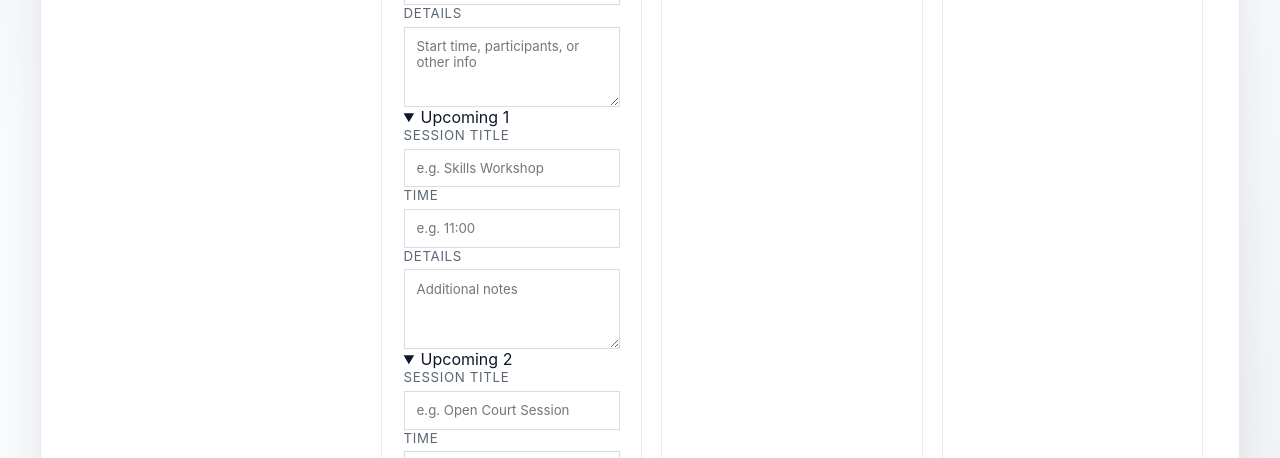
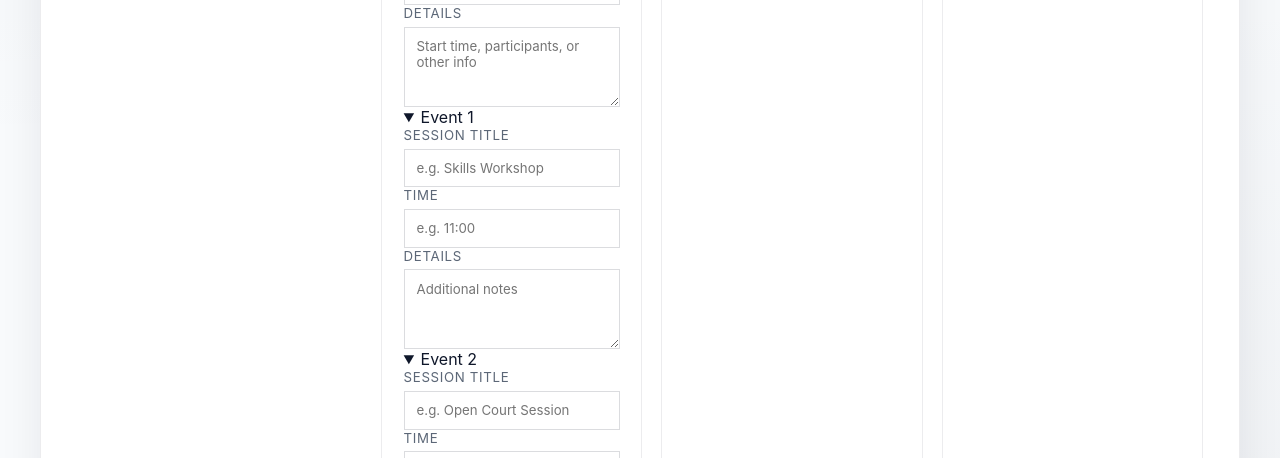
Before and after one commit to krussll/nownextlive, a Jekyll site: the page r/NDST3/controller/index.html, which Jekyll copies as it is, in a window 1280 px wide. Shown: the part 776-1234 px from the top of the page. Built offline with Jekyll 4.4.1, drawn with Linux system fonts in a browser that asks for light colours.

Commit message:
Update event labels on controller

```diff
--- a/r/NDST3/controller/index.html
+++ b/r/NDST3/controller/index.html
@@ -85,7 +85,7 @@
                         </div>
                     </details>
                     <details class="event-block" open>
-                        <summary>Upcoming 1</summary>
+                        <summary>Event 1</summary>
                         <div class="event-fields">
                             <label for="space1-upcoming1">Session Title
                                                         <input type="text" id="space1-upcoming1" name="space1-upcoming1-title" placeholder="e.g. Skills Workshop">
@@ -99,7 +99,7 @@
                         </div>
                     </details>
                     <details class="event-block" open>
-                        <summary>Upcoming 2</summary>
+                        <summary>Event 2</summary>
                         <div class="event-fields">
                             <label for="space1-upcoming2">Session Title
                                                         <input type="text" id="space1-upcoming2" name="space1-upcoming2-title" placeholder="e.g. Open Court Session">
@@ -152,7 +152,7 @@
                         </div>
                     </details>
                     <details class="event-block" open>
-                        <summary>Upcoming 1</summary>
+                        <summary>Event 1</summary>
                         <div class="event-fields">
                             <label for="space2-upcoming1">Session Title
                                                         <input type="text" id="space2-upcoming1" name="space2-upcoming1-title" placeholder="e.g. Community Pickup Game">
@@ -166,7 +166,7 @@
                         </div>
                     </details>
                     <details class="event-block" open>
-                        <summary>Upcoming 2</summary>
+                        <summary>Event 2</summary>
                         <div class="event-fields">
                             <label for="space2-upcoming2">Session Title
                                                         <input type="text" id="space2-upcoming2" name="space2-upcoming2-title" placeholder="e.g. Youth Training">
@@ -219,7 +219,7 @@
                         </div>
                     </details>
                     <details class="event-block" open>
-                        <summary>Upcoming 1</summary>
+                        <summary>Event 1</summary>
                         <div class="event-fields">
                             <label for="space3-upcoming1">Session Title
                                                         <input type="text" id="space3-upcoming1" name="space3-upcoming1-title" placeholder="e.g. Mini Rookies Program">
@@ -233,7 +233,7 @@
                         </div>
                     </details>
                     <details class="event-block" open>
-                        <summary>Upcoming 2</summary>
+                        <summary>Event 2</summary>
                         <div class="event-fields">
                             <label for="space3-upcoming2">Session Title
                                                         <input type="text" id="space3-upcoming2" name="space3-upcoming2-title" placeholder="e.g. Mixed Social League">
@@ -286,7 +286,7 @@
                         </div>
                     </details>
                     <details class="event-block" open>
-                        <summary>Upcoming 1</summary>
+                        <summary>Event 1</summary>
                         <div class="event-fields">
                             <label for="space4-upcoming1">Session Title
                                                         <input type="text" id="space4-upcoming1" name="space4-upcoming1-title" placeholder="e.g. Invitational Match">
@@ -300,7 +300,7 @@
                         </div>
                     </details>
                     <details class="event-block" open>
-                        <summary>Upcoming 2</summary>
+                        <summary>Event 2</summary>
                         <div class="event-fields">
                             <label for="space4-upcoming2">Session Title
                                                         <input type="text" id="space4-upcoming2" name="space4-upcoming2-title" placeholder="e.g. Courtside Workshop">
@@ -353,7 +353,7 @@
                         </div>
                     </details>
                     <details class="event-block" open>
-                        <summary>Upcoming 1</summary>
+                        <summary>Event 1</summary>
                         <div class="event-fields">
                             <label for="space5-upcoming1">Session Title
                                                         <input type="text" id="space5-upcoming1" name="space5-upcoming1-title" placeholder="e.g. Volunteer Briefing">
@@ -367,7 +367,7 @@
                         </div>
                     </details>
                     <details class="event-block" open>
-                        <summary>Upcoming 2</summary>
+                        <summary>Event 2</summary>
                         <div class="event-fields">
                             <label for="space5-upcoming2">Session Title
                                                         <input type="text" id="space5-upcoming2" name="space5-upcoming2-title" placeholder="e.g. Courts Preparation">
@@ -420,7 +420,7 @@
                         </div>
                     </details>
                     <details class="event-block" open>
-                        <summary>Upcoming 1</summary>
+                        <summary>Event 1</summary>
                         <div class="event-fields">
                             <label for="space6-upcoming1">Session Title
                                                         <input type="text" id="space6-upcoming1" name="space6-upcoming1-title" placeholder="e.g. Junior Netball Finals">
@@ -434,7 +434,7 @@
                         </div>
                     </details>
                     <details class="event-block" open>
-                        <summary>Upcoming 2</summary>
+                        <summary>Event 2</summary>
                         <div class="event-fields">
                             <label for="space6-upcoming2">Session Title
                                                         <input type="text" id="space6-upcoming2" name="space6-upcoming2-title" placeholder="e.g. Senior Warm-Up">
```
